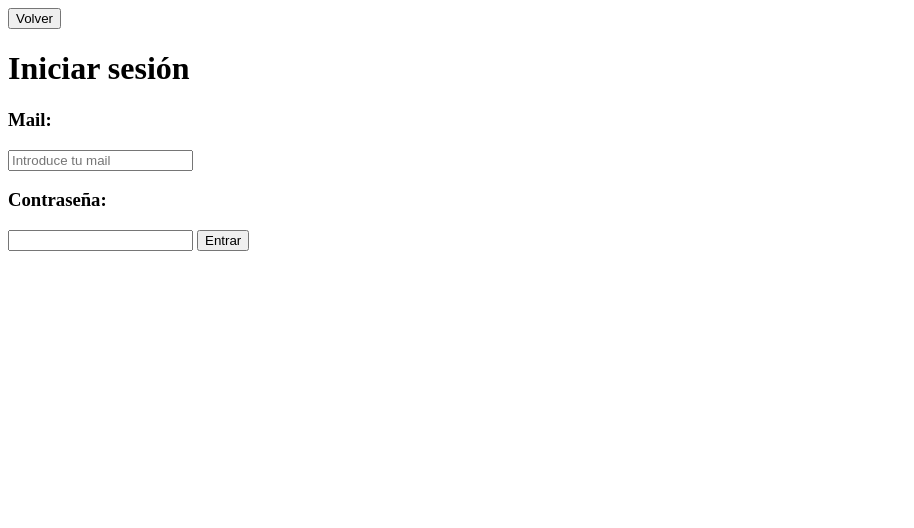
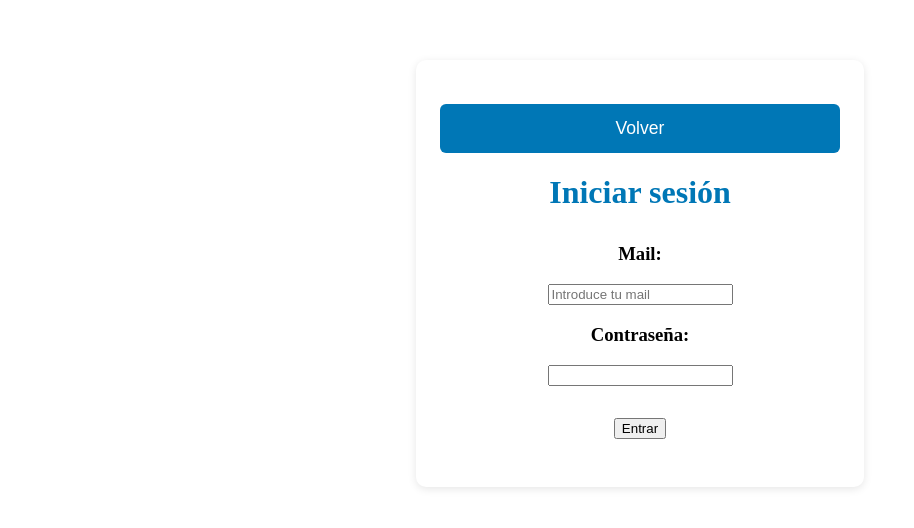
Before and after one commit to 3-TIC-ORT/proyecto-mercado-libre-para-gente-de-ort, a plain HTML site: page Frontend/Html y css/login.html in a window 1280 px wide. Shown: the whole page, without its empty margins (0-914 px from the left). Drawn offline with Linux system fonts and the light colour scheme.

Commit message:
Update login.html

```diff
--- a/Frontend/Html y css/login.html
+++ b/Frontend/Html y css/login.html
@@ -5,19 +5,21 @@
     <meta name="viewport" content="width=device-width, initial-scale=1.0">
     <title>Login</title>
     <script  src="script.js"></script>
+    <link rel="stylesheet" href="login.css">
 </head>
 <body>
-     <button onclick="location.href='index.html'">Volver</button>
+    <div class="container">
+     <button onclick="location.href='index.html'" class="botones">Volver</button>
         <h1>Iniciar sesión</h1>
         <h3>Mail:</h3>
         <input type="text" id="mail" placeholder="Introduce tu mail">
         <h3>Contraseña:</h3>
         <input type="password" name="contraseña" id="contraseña">
-
+    <h1>  </h1>
  <button onclick="validarLogin() ">Entrar</button>
     <p id="error" ></p>
 
-
+</div>
 
 
 
```
